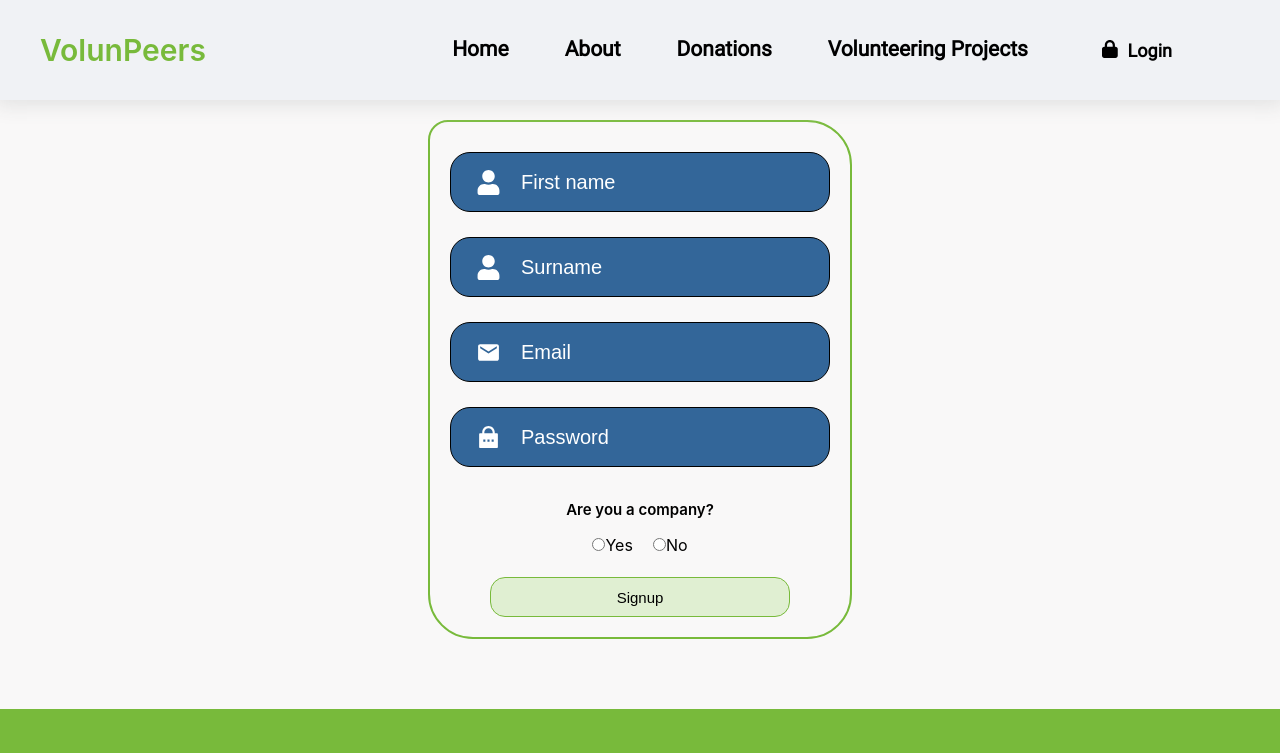
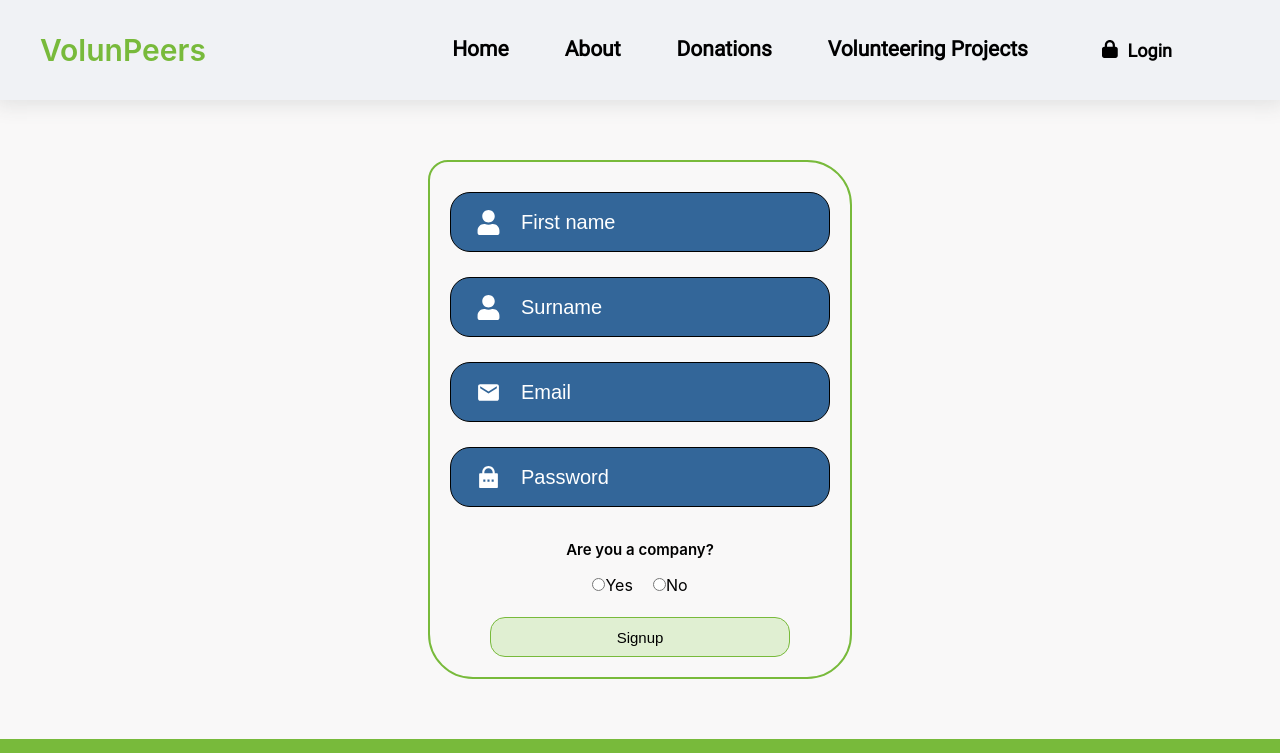
Before and after one commit to marieUr/VolunPeers-project, a React (Create React App) app in the folder volunpeers-front-end/: page /signup in a window 1280 px wide. Shown: the top 753 px of the page. Built offline with nearby package versions, Linux system fonts and the light colour scheme.

Commit message:
changes to signup styling

```diff
--- a/volunpeers-front-end/src/components/Signup/Signup.css
+++ b/volunpeers-front-end/src/components/Signup/Signup.css
@@ -2,8 +2,9 @@
   display: flex;
   flex-direction: column;
   margin: auto;
-  margin-top: 20px;
-  margin-bottom: 70px;
+  margin-top: 60px;
+  margin-bottom: 60px;
+  min-height: 58vh;
 }
 
 .header {
```
